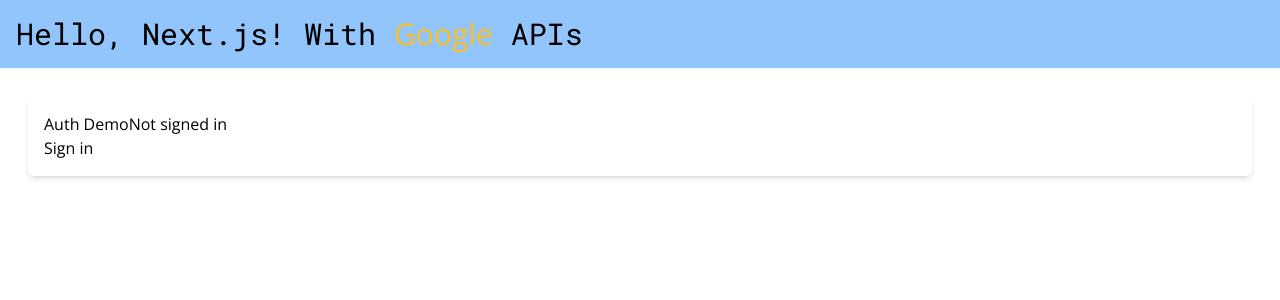
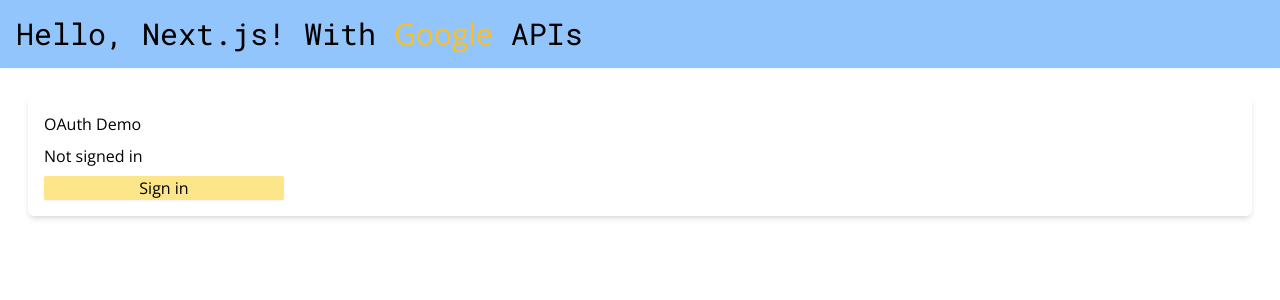
Before and after one commit to christapia81/google, a Next.js app: page / in a window 1280 px wide. Shown: the top 300 px of the page. Built offline with nearby package versions, Linux system fonts and the light colour scheme; no server answers.

Commit message:
make login button visible

```diff
--- a/src/app/page.tsx
+++ b/src/app/page.tsx
@@ -5,8 +5,8 @@
   return <>
 
     <h1 className="p-4 text-3xl font-mono bg-blue-300 shadow-sm">Hello, Next.js! With <span className="text-amber-400 font-sans">Google</span> APIs</h1>
-    <div className="m-7 p-4 rounded-md shadow-md">
-       Auth Demo
+    <div className="m-7 p-4 rounded-md shadow-md flex flex-col gap-2">
+      <p>OAuth Demo</p>
       <LoginButton></LoginButton>
     </div>
   </>
--- a/src/components/login-btn.jsx
+++ b/src/components/login-btn.jsx
@@ -6,14 +6,14 @@
     return (
       <>
         Signed in as {session.user.email} <br />
-        <button onClick={() => signOut()}>Sign out</button>
+        <button onClick={() => signOut()} className="bg-slate-500-200 shadow-sm rounded-sm border-black w-60">Sign out</button>
       </>
     )
   }
   return (
     <>
       Not signed in <br />
-      <button onClick={() => signIn()}>Sign in</button>
+      <button onClick={() => signIn()} className="bg-amber-200 shadow-sm rounded-sm border-black  w-60" >Sign in</button>
     </>
   )
 }
```
